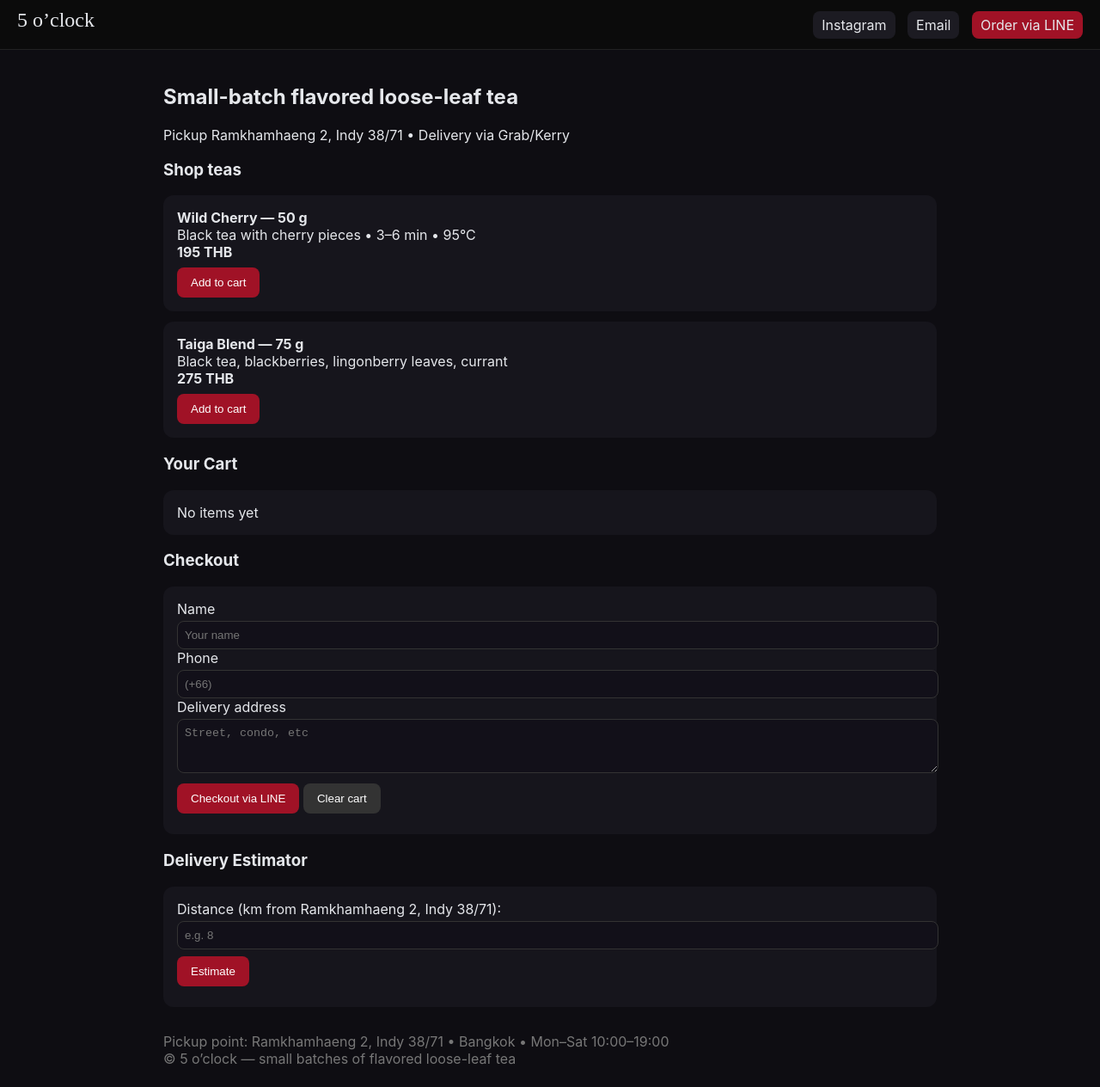
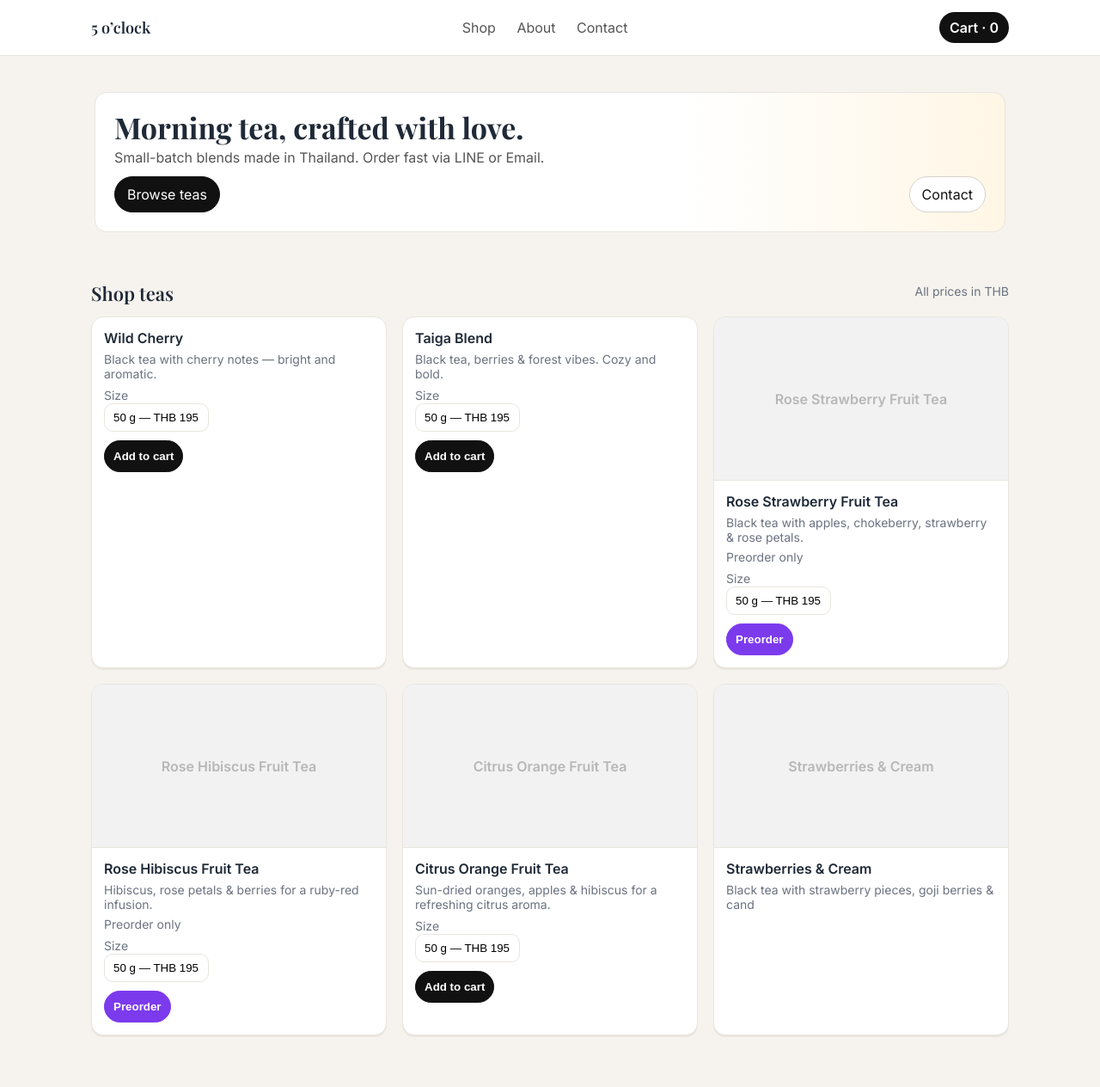
Before and after one commit to bangkoktea/5O-CLOCK, a plain HTML site: page index.html in a window 1280 px wide. Shown: the whole page at 86% size. Drawn offline with nearby package versions, Linux system fonts and the light colour scheme.

Commit message:
Update index.html

```diff
--- a/index.html
+++ b/index.html
@@ -3,111 +3,191 @@
 <head>
 <meta charset="UTF-8">
 <meta name="viewport" content="width=device-width, initial-scale=1">
-  <title>5 o’clock — Tea</title>
+<title>5 o’clock — Morning tea, crafted with love.</title>
+<link rel="preconnect" href="https://fonts.gstatic.com" crossorigin>
+<link href="https://fonts.googleapis.com/css2?family=Inter:wght@400;600&family=Playfair+Display:wght@600;700&display=swap" rel="stylesheet">
 <style>
-    body{font-family:Inter,Arial;background:#0E0D12;color:#e5e7eb;margin:0}
-    .container{max-width:900px;margin:auto;padding:20px}
-    .brand{font-family:"Playfair Display",serif;font-size:1.5rem;margin-bottom:10px}
-    .btn{background:#A01226;color:#fff;border:none;border-radius:8px;padding:10px 16px;cursor:pointer;margin-top:8px}
-    .card{background:#16151c;padding:16px;margin-bottom:12px;border-radius:12px}
-    .input{width:100%;padding:8px;margin-top:4px;border-radius:8px;border:1px solid #333;background:#121019;color:#fff}
-    a{color:#e5e7eb;text-decoration:none} a:hover{text-decoration:underline}
-    header{background:#0b0b0b;border-bottom:1px solid #222;padding:10px 20px;display:flex;justify-content:space-between;align-items:center;position:sticky;top:0;z-index:10}
-    .links a{margin-left:10px;padding:6px 10px;border-radius:8px;background:#1c1b22}
-    .links a.red{background:#A01226}
+  :root{
+    --bg:#F6F3EE; --card:#FFFFFF; --text:#1f2937; --muted:#6b7280; --border:#e9e5df;
+    --accent:#0b0b0b; --brand:#A01226; --pill:#111; --pillText:#fff; --primary:#0b0b0b; --pre:#7C3AED;
+  }
+  *{box-sizing:border-box}
+  html,body{margin:0;background:var(--bg);color:var(--text);font-family:Inter,system-ui,Segoe UI,Roboto,Arial}
+  a{color:var(--text);text-decoration:none}
+  header{position:sticky;top:0;z-index:20;background:#fff;border-bottom:1px solid var(--border)}
+  .wrap{max-width:1100px;margin:0 auto;padding:14px 16px}
+  .row{display:flex;align-items:center;justify-content:space-between;gap:12px}
+  .brand{font-family:"Playfair Display",serif;font-size:18px}
+  nav a{margin:0 10px;color:#555}
+  .cart-pill{background:var(--pill);color:var(--pillText);padding:8px 12px;border-radius:999px;font-weight:600}
+  .hero{max-width:1100px;margin:22px auto 8px;padding:20px}
+  .hero-inner{background:linear-gradient(90deg,#fff 0%,#fff 65%,#FFF6E5 100%);border:1px solid var(--border);border-radius:14px;padding:22px 22px}
+  .hero h1{font-family:"Playfair Display",serif;font-weight:700;margin:0 0 6px;font-size:34px;line-height:1.1}
+  .hero p{margin:0 0 12px;color:#555}
+  .btn{display:inline-flex;align-items:center;gap:.5rem;border:1px solid #111;background:#111;color:#fff;padding:10px 14px;border-radius:999px;cursor:pointer}
+  .btn.secondary{background:#fff;color:#111}
+  .container{max-width:1100px;margin:0 auto;padding:10px 16px 60px}
+  .h2{font-family:"Playfair Display",serif;font-size:22px;margin:18px 0 12px}
+  .grid{display:grid;grid-template-columns:repeat(3,minmax(0,1fr));gap:18px}
+  @media (max-width:900px){.grid{grid-template-columns:repeat(2,1fr)}}
+  @media (max-width:640px){.grid{grid-template-columns:1fr}}
+  .card{background:var(--card);border:1px solid var(--border);border-radius:14px;box-shadow:0 2px 0 #eae6df;padding:0;display:flex;flex-direction:column;overflow:hidden}
+  .ph{height:190px;display:flex;align-items:center;justify-content:center;color:#b7b7b7;background:#f2f2f2;border-bottom:1px solid var(--border);font-weight:600}
+  .img{width:100%;height:190px;object-fit:cover;border-bottom:1px solid var(--border)}
+  .body{padding:14px}
+  .title{font-weight:700;margin:0 0 6px}
+  .muted{color:#6b7280;font-size:14px}
+  .rowx{display:flex;align-items:center;gap:8px;flex-wrap:wrap;margin-top:10px}
+  select{appearance:none;background:#fff;border:1px solid var(--border);border-radius:10px;padding:8px 10px}
+  .price{font-weight:700;margin-top:6px}
+  .pill{display:inline-block;padding:10px;border-radius:999px;font-weight:600;text-align:center;border:1px solid #111;background:#111;color:#fff}
+  .pill.pre{background:var(--pre);border-color:var(--pre)}
+  .section{margin-top:6px}
+  .card-plain{background:#fff;border:1px solid var(--border);border-radius:14px;padding:14px}
+  footer{border-top:1px solid var(--border);padding:14px 16px;color:#6b7280}
+  .hidden{display:none}
 </style>
 </head>
 <body>
 
+<!-- Header -->
 <header>
+  <div class="wrap">
+    <div class="row">
       <div class="brand">5 o’clock</div>
-  <div class="links">
-    <a href="https://www.instagram.com/bangkok_tea_leaf" target="_blank">Instagram</a>
-    <a href="mailto:5oclock@gmail.com">Email</a>
-    <a href="https://line.me/R/ti/p/@924uwcib" target="_blank" class="red">Order via LINE</a>
+      <nav>
+        <a href="#shop">Shop</a>
+        <a href="#about">About</a>
+        <a href="#contact">Contact</a>
+      </nav>
+      <a id="cart-pill" class="cart-pill" href="#cart">Cart · <span id="cart-count">0</span></a>
+    </div>
   </div>
 </header>
 
-<div class="container">
-  <h2>Small-batch flavored loose-leaf tea</h2>
-  <p>Pickup Ramkhamhaeng 2, Indy 38/71 • Delivery via Grab/Kerry</p>
+<!-- Hero -->
+<section class="hero">
+  <div class="hero-inner">
+    <h1>Morning tea, crafted with love.</h1>
+    <p>Small-batch blends made in Thailand. Order fast via LINE or Email.</p>
+    <div class="row" style="gap:10px">
+      <a class="btn" href="#shop">Browse teas</a>
+      <a class="btn secondary" href="#contact" style="border-color:#d6d3ce">Contact</a>
+    </div>
+  </div>
+</section>
 
-  <h3>Shop teas</h3>
-
-  <div class="card">
-    <b>Wild Cherry — 50 g</b><br>
-    Black tea with cherry pieces • 3–6 min • 95°C<br>
-    <b>195 THB</b><br>
-    <button class="btn" onclick="addToCart('Wild Cherry 50g',195)">Add to cart</button>
+<!-- Shop -->
+<div class="container" id="shop">
+  <div class="row" style="justify-content:space-between;align-items:center">
+    <div class="h2">Shop teas</div>
+    <div class="muted">All prices in THB</div>
   </div>
 
-  <div class="card">
-    <b>Taiga Blend — 75 g</b><br>
-    Black tea, blackberries, lingonberry leaves, currant<br>
-    <b>275 THB</b><br>
-    <button class="btn" onclick="addToCart('Taiga Blend 75g',275)">Add to cart</button>
+  <div class="grid">
+
+    <!-- Wild Cherry -->
+    <div class="card" data-sku="WILD-50">
+      <img class="img" src="assets/wild_cherry.jpg"
+           onerror="this.remove();const ph=this.parentNode.insertBefore(document.createElement('div'),this);ph.className='ph';ph.innerText='Wild Cherry'">
+      <div class="body">
+        <div class="title">Wild Cherry</div>
+        <div class="muted">Black tea with cherry notes — bright and aromatic.</div>
+        <div class="section">
+          <label class="muted">Size</label><br>
+          <select data-price>
+            <option value="195">50 g — THB 195</option>
+            <option value="275">75 g — THB 275</option>
+          </select>
+        </div>
+        <div class="rowx">
+          <button class="pill" data-add>Add to cart</button>
+        </div>
+      </div>
     </div>
 
-  <h3>Your Cart</h3>
-  <div id="cart" class="card">No items yet</div>
-
-  <h3>Checkout</h3>
-  <div class="card">
-    <label>Name</label>
-    <input id="name" class="input" type="text" placeholder="Your name">
-    <label>Phone</label>
-    <input id="phone" class="input" type="tel" placeholder="(+66)">
-    <label>Delivery address</label>
-    <textarea id="address" class="input" rows="3" placeholder="Street, condo, etc"></textarea>
-    <button class="btn" onclick="checkout()">Checkout via LINE</button>
-    <button class="btn" style="background:#333" onclick="clearCart()">Clear cart</button>
-    <div id="msg" style="color:#aaa;margin-top:8px"></div>
+    <!-- Taiga Blend -->
+    <div class="card" data-sku="TAIGA-50">
+      <img class="img" src="assets/taiga_blend.jpg"
+           onerror="this.remove();const ph=this.parentNode.insertBefore(document.createElement('div'),this);ph.className='ph';ph.innerText='Taiga Blend'">
+      <div class="body">
+        <div class="title">Taiga Blend</div>
+        <div class="muted">Black tea, berries & forest vibes. Cozy and bold.</div>
+        <div class="section">
+          <label class="muted">Size</label><br>
+          <select data-price>
+            <option value="195">50 g — THB 195</option>
+            <option value="275">75 g — THB 275</option>
+          </select>
+        </div>
+        <div class="rowx">
+          <button class="pill" data-add>Add to cart</button>
+        </div>
+      </div>
     </div>
 
-  <h3>Delivery Estimator</h3>
-  <div class="card">
-    <label>Distance (km from Ramkhamhaeng 2, Indy 38/71):</label>
-    <input id="km" type="number" class="input" placeholder="e.g. 8">
-    <button class="btn" onclick="estimate()">Estimate</button>
-    <div id="ship-out" style="margin-top:8px;color:#aaa"></div>
+    <!-- Rose Strawberry Fruit Tea (preorder example) -->
+    <div class="card" data-sku="ROSE-STRAW-50">
+      <div class="ph">Rose Strawberry Fruit Tea</div>
+      <div class="body">
+        <div class="title">Rose Strawberry Fruit Tea</div>
+        <div class="muted">Black tea with apples, chokeberry, strawberry & rose petals.</div>
+        <div class="muted" style="margin-top:6px">Preorder only</div>
+        <div class="section">
+          <label class="muted">Size</label><br>
+          <select data-price>
+            <option value="195">50 g — THB 195</option>
+            <option value="275">75 g — THB 275</option>
+          </select>
+        </div>
+        <div class="rowx">
+          <button class="pill pre" data-pre>Preorder</button>
+        </div>
+      </div>
     </div>
 
-  <footer style="margin-top:30px;color:#777">
-    Pickup point: Ramkhamhaeng 2, Indy 38/71 • Bangkok • Mon–Sat 10:00–19:00<br>
-    © 5 o’clock — small batches of flavored loose-leaf tea
-  </footer>
+    <!-- Rose Hibiscus Fruit Tea (preorder) -->
+    <div class="card" data-sku="ROSE-HIB-50">
+      <div class="ph">Rose Hibiscus Fruit Tea</div>
+      <div class="body">
+        <div class="title">Rose Hibiscus Fruit Tea</div>
+        <div class="muted">Hibiscus, rose petals & berries for a ruby-red infusion.</div>
+        <div class="muted" style="margin-top:6px">Preorder only</div>
+        <div class="section">
+          <label class="muted">Size</label><br>
+          <select data-price>
+            <option value="195">50 g — THB 195</option>
+            <option value="275">75 g — THB 275</option>
+          </select>
+        </div>
+        <div class="rowx">
+          <button class="pill pre" data-pre>Preorder</button>
+        </div>
+      </div>
     </div>
 
-<script>
-let cart = [];
-function renderCart(){
-  const box=document.getElementById('cart');
-  if(cart.length===0){box.textContent='No items yet';return;}
-  box.innerHTML = cart.map(i=>`${i.name} — ${i.qty} × ${i.price} THB`).join('<br>');
-}
-function addToCart(name,price){
-  const item=cart.find(i=>i.name===name);
-  if(item)item.qty++;else cart.push({name,price,qty:1});
-  renderCart();
-}
-function clearCart(){cart=[];renderCart();}
-function checkout(){
-  if(cart.length===0)return alert('Cart empty');
-  const name=document.getElementById('name').value.trim();
-  const phone=document.getElementById('phone').value.trim();
-  const addr=document.getElementById('address').value.trim();
-  if(!name||!phone||!addr)return alert('Please fill all fields');
-  const text=encodeURIComponent('[ORDER] '+JSON.stringify({name,phone,addr,cart}));
-  window.location.href=`https://line.me/R/ti/p/@924uwcib?text=${text}`;
-}
-function estimate(){
-  const km=parseFloat(document.getElementById('km').value||'0');
-  if(!(km>=0)){document.getElementById('ship-out').textContent='Enter distance in km';return;}
-  const est=Math.max(39,Math.round(25+7*km));
-  document.getElementById('ship-out').textContent=`Estimated delivery: ~${est} THB`;
-}
-renderCart();
-</script>
+    <!-- Citrus Orange Fruit Tea -->
+    <div class="card" data-sku="CITRUS-50">
+      <div class="ph">Citrus Orange Fruit Tea</div>
+      <div class="body">
+        <div class="title">Citrus Orange Fruit Tea</div>
+        <div class="muted">Sun-dried oranges, apples & hibiscus for a refreshing citrus aroma.</div>
+        <div class="section">
+          <label class="muted">Size</label><br>
+          <select data-price>
+            <option value="195">50 g — THB 195</option>
+            <option value="275">75 g — THB 275</option>
+          </select>
+        </div>
+        <div class="rowx">
+          <button class="pill" data-add>Add to cart</button>
+        </div>
+      </div>
+    </div>
 
-</body>
-</html>
+    <!-- Strawberries & Cream -->
+    <div class="card" data-sku="STRAW-CREAM-50">
+      <div class="ph">Strawberries & Cream</div>
+      <div class="body">
+        <div class="title">Strawberries & Cream</div>
+        <div class="muted">Black tea with strawberry pieces, goji berries & cand
```
Lines whose indentation alone changed are shown as unchanged.
